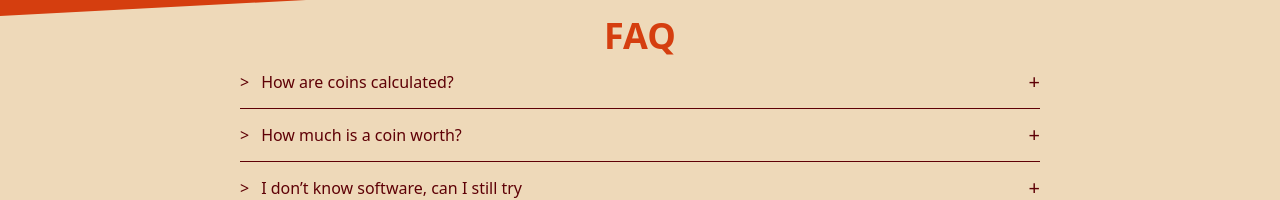
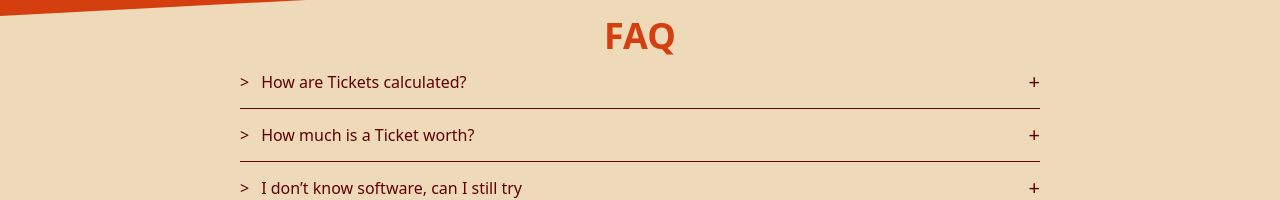
Before and after one commit to amrbassem218/scaffold, a Next.js app: page / in a window 1280 px wide. Shown: the part 1392-1592 px from the top of the page. Built offline with nearby package versions, Linux system fonts and the light colour scheme; a web font is replaced by a local one.

Commit message:
updated faq

```diff
--- a/src/components/faq.tsx
+++ b/src/components/faq.tsx
@@ -12,14 +12,17 @@ type Props = object;
 function Faq({}: Props) {
   const FAQ = [
     {
-      question: "How are coins calculated?",
-      answer:
-        "After submitting. Your project gets voted on by 10 other hackers. After getting your vote rate with Elo-based approach. It’s divided by the KB size of your program. I.e. If you get a 9.8 rate and your app is 1.4 KBs. Then your final rate is 7. For each rate point you get 10 coins. so 70 coins!",
+      question: "How are Tickets calculated?",
+      answer: `You submit a project, get it community-voted on. Voting is Elo-based, with two main factors:
+creativity/originality (1-5) and Execution (1-5) compared to projects in the same hour range bracket.
+The formula: (40% _ creativity_score + 60% _ execution_score) * $1.5.
+Translation: Lower bound is $1.5/hr, upper bound is $7.5/hr, mean: ~$4
+The program uses "Tickets" as its currency at 10 Tickets / $1 rate. (i.e. avg payout is 40 tickets) (The
+exact ratios and factors will be dynamically corrected as the program goes to ensure fairness).`,
     },
     {
-      question: "How much is a coin worth?",
-      answer:
-        "Each accepted hour is worth 10 coins. You can exchange those coins around ~$5 per 10 coins",
+      question: "How much is a Ticket worth?",
+      answer: "Each 10 Tickets are worth 1 USD",
     },
     {
       question: "I don’t know software, can I still try",
@@ -29,12 +32,12 @@ function Faq({}: Props) {
     {
       question: "Wait, What’s the point?",
       answer:
-        "Develoeprs just neglect optimizations nowadays. Even frown upon micro optimizations (unless Linus Torvalds is the one doing it). So in this ysws, we bring back this notion of micro optimization where you will learn WAY more than building an extra feature",
+        "Developers can quite under/over estimate how complex a product really is before they build it. Whenever this happens, it's a big learning moment",
     },
     {
       question: "I have more questions",
       answer:
-        "Absolutely, just RSVP for now and join #nanoship channel. You can ask your questions there",
+        "Absolutely, just RSVP for now and when it launches, You can ask your questions there or just dm me on slack @amrbassem218",
     },
   ];
   const [openedFaq, setOpenedFaq] = useState<number | null>(null);
```
